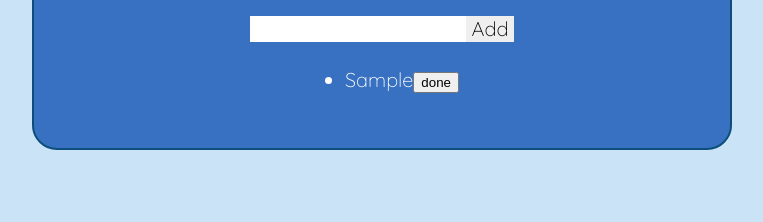
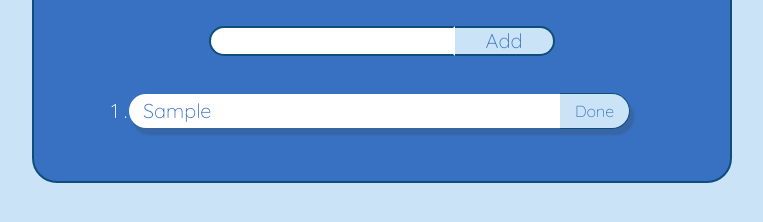
Before and after one commit to Eugeneist/HW-16-DOM-Todolist-, a plain HTML site: page index.html in a window 1280 px wide. Both pictures are taken after typing "Sample" into the empty fields and a click on the button "Add". Shown: the part 118-340 px from the top of the page, without its empty margins (258-1021 px from the left). Drawn offline with Linux system fonts and the light colour scheme.

Commit message:
added styles

```diff
--- a/css/style.css
+++ b/css/style.css
@@ -12,20 +12,58 @@ body{
 
 .todolist__form{
     font-size: 0;
+    margin: 10px 5px 10px 5px;
 }
 
 .todolist__text{
     font: 20px/24px 'Quicksand', sans-serif;
     font-weight: 300;
     margin: 0;
-    border: none;
+    padding: 1px 15px 1px 15px;
+    border: 2px solid #0d4e7a;
+    border-right: 2px solid transparent;
+    border-radius: 30px 0px 0px 30px;
+}
+
+.todolist__text:focus{
+    border: 2px solid #0d4e7a;
+    border-right: 2px solid transparent;
 }
 
 .todolist__btn{
+    width: 100px;
+    display: inline-block;
     font: 20px/24px 'Quicksand', sans-serif;
     font-weight: 300;
     margin: 0;
-    border: none;
+    cursor: pointer;
+    border: 2px solid #0d4e7a;
+    border-left: none;
+    background-color: #cbe3f6;
+    color: #3871c1;
+    border-radius: 0px 30px 30px 0px;
+}
+
+.todolist__done-btn{
+    width: 70px;
+    display: inline-block;
+    font: 16px/20px 'Quicksand', sans-serif;
+    font-weight: 300;
+    margin: -6px -6px -6px 0;
+    cursor: pointer;
+    border: 1px solid #0d4e7a;
+    background-color: #cbe3f6;
+    color: #3871c1;
+    border-radius: 0px 20px 20px 0px;
+    border-left: none;
+}
+
+.todolist__done-btn:hover, .todolist__btn:hover{
+    background-color: #a1cef3;
+}
+
+.todolist__done-btn:active, .todolist__btn:active{
+    background-color: #4c82ce;
 }
 
 .todolist__title{
@@ -47,8 +85,49 @@ body{
     border-radius: 25px;
 }
 
+.todolist__list{
+    width: 100%;
+    margin: 0 0 0 80px;
+    padding: 0;
+    counter-reset: item;
+    list-style-type: none;
+    align-self: start;
+}
+
+.todolist__item{
+    max-width: 500px;
+    display: flex;
+    justify-content: space-between;
+    margin: 0 0 18px 0;
+    padding:5px 5px 5px 14px;
+    white-space: pre-line;
+    border-radius: 20px;
+    background-color: #fff;
+    color: #3871c1;
+    position: relative;
+    box-shadow: 4px 6px 2px 1px rgb(54 54 57 / 20%)
+}
+
+.todolist__item::before {
+    content: counter(item) "";
+    counter-increment: item;
+    position: absolute;
+    top: 5px;
+    left: -18px;
+    color:#fff;
+}
+
+.todolist__item::after {
+    content: ".";
+    position: absolute;
+    top: 5px;
+    left: -5px;
+    color:#fff;
+}
+
 .error {
-    border-color: tomato;
+    border-color: rgb(255, 145, 0);
+    border-right: 2px solid rgb(255, 145, 0);
 }
 
 .todolist__error-message{
@@ -56,3 +135,14 @@ body{
     font-weight: 300;
     color: #fff;
 }
+
+.todolist__error-message_disabled{
+    font: 20px/24px 'Quicksand', sans-serif;
+    font-weight: 300;
+    color: #fff;
+    visibility: hidden;
+}
+
+.todolist__error-message_active{
+    visibility: visible;
+}
--- a/js/script.js
+++ b/js/script.js
@@ -10,6 +10,13 @@ task.addEventListener("focus", isErrorField );
 form.addEventListener("submit", (event) => event.preventDefault());
 list.addEventListener("click", isRemoveButton );
 
+let errorMessage = document.createElement("div");
+errorMessage.className = "todolist__error-message_disabled";
+errorMessage.innerHTML = "This field is required!";
+btn.after(errorMessage);
+
+// выше идея в том, что бы при показе ошибки не прыгала верстка
+
 
 function isErrorField() {
     const errorField = task.classList.contains("error");
@@ -20,6 +27,7 @@ function isErrorField() {
         errorMessages.forEach(errorMessage => {
             errorMessage.remove();
         });
+        errorMessage.classList.toggle("todolist__error-message_active");
         btn.disabled = false;
     }
 }
@@ -28,10 +36,7 @@ function addNewTask() {
 
     if (task.value.trim().length === 0) {
         task.classList.add("error");
-        let errorMessage = document.createElement("div");
-        errorMessage.className = "todolist__error-message";
-        errorMessage.innerHTML = "This field is required!";
-        btn.after(errorMessage);
+        errorMessage.classList.toggle("todolist__error-message_active");
         btn.disabled = true;
         return;
     }
@@ -42,7 +47,7 @@ function addNewTask() {
     list.append(li);
     let done = document.createElement('button');
     done.className = "todolist__done-btn";
-    done.innerHTML = "done";
+    done.innerHTML = "Done";
     li.append(done);
     form.reset();
 }
```
Also changed, not shown: index.html (+2 -2 lines).
